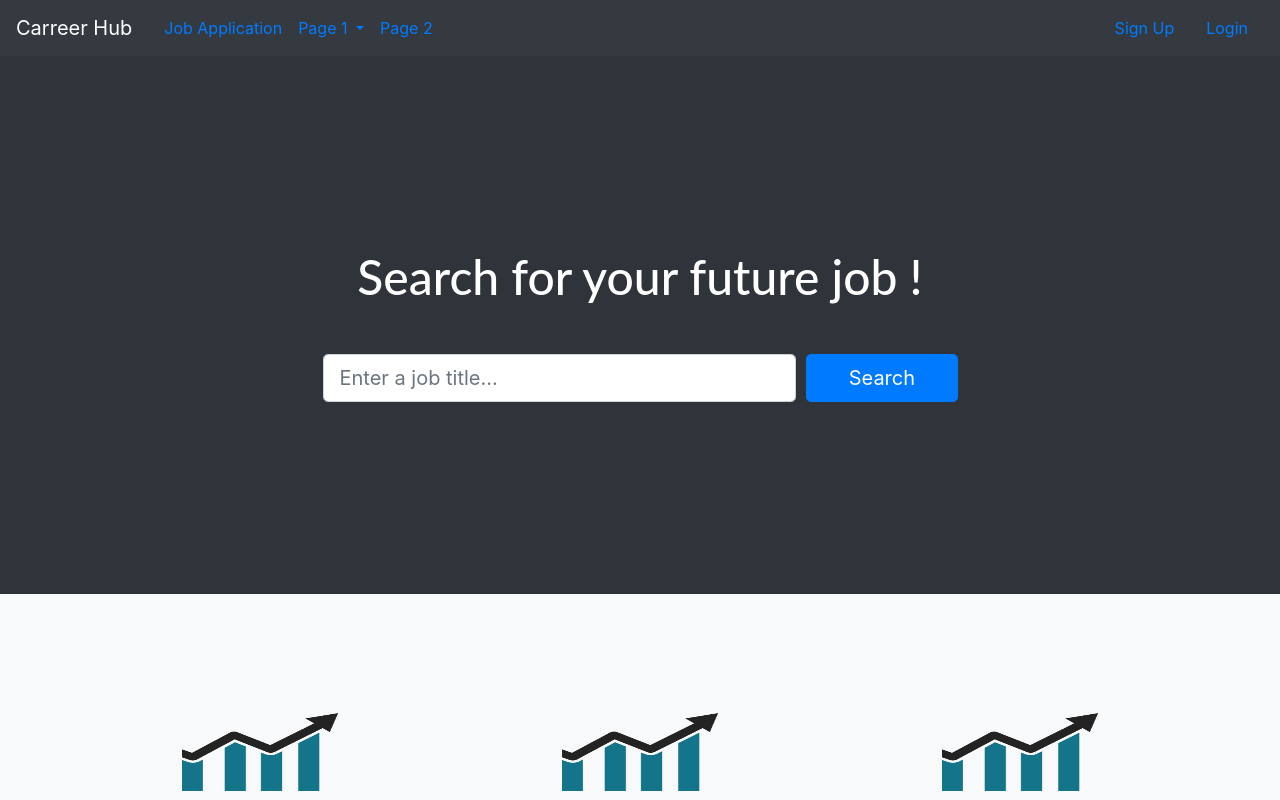
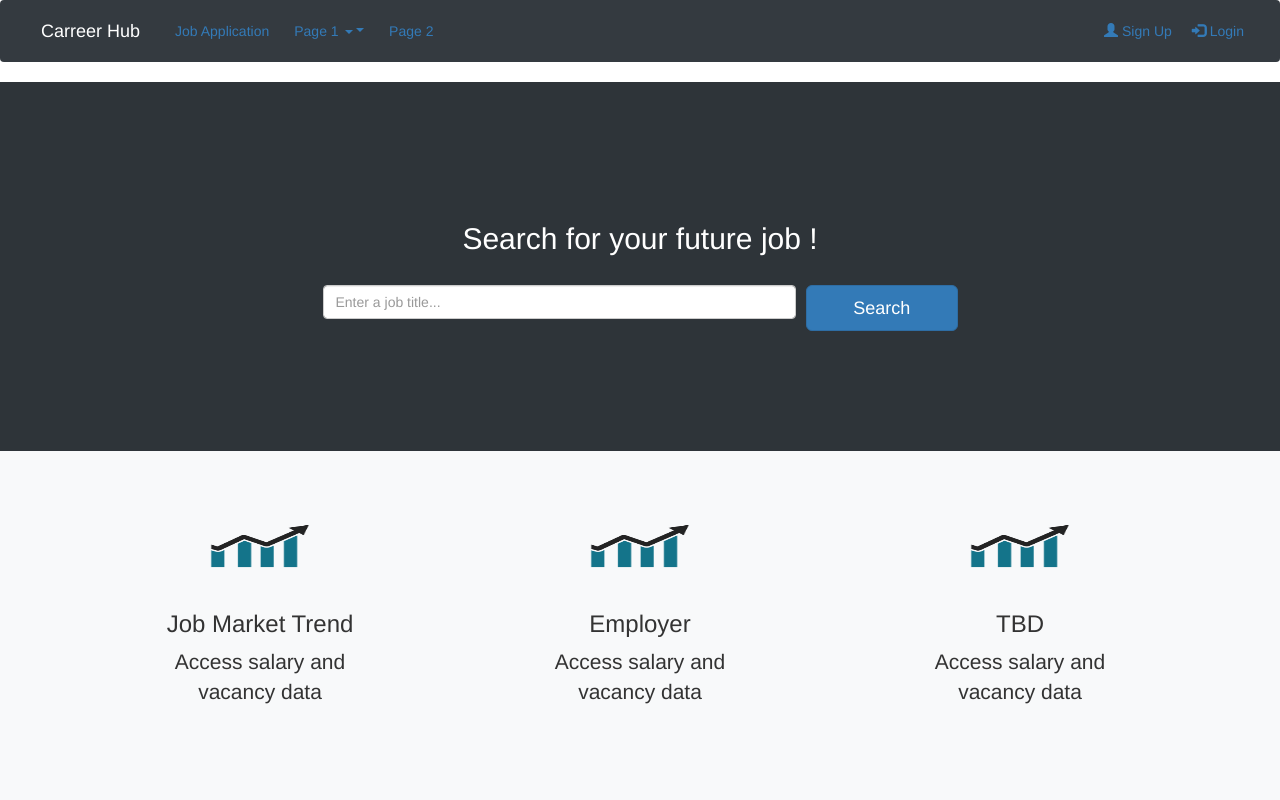
Before and after one commit to carlastjuste/job-hub, a React (Create React App) app: page / in a window 1280 px wide. Shown: the top 800 px of the page. Built offline with nearby package versions, Linux system fonts and the light colour scheme.

Commit message:
made changes to navbar

```diff
--- a/src/components/header.jsx
+++ b/src/components/header.jsx
@@ -9,6 +9,10 @@
     render() {
         return (
     <React.Fragment>
+           <link href="https://maxcdn.bootstrapcdn.com/bootstrap/3.3.7/css/bootstrap.min.css" rel="stylesheet"/>
+           {/* <link rel="stylesheet" href="https://maxcdn.bootstrapcdn.com/bootstrap/3.4.1/css/bootstrap.min.css"></link>
+  {/* <script src="https://ajax.googleapis.com/ajax/libs/jquery/3.5.1/jquery.min.js"></script> */}
+  {/* <script src="https://maxcdn.bootstrapcdn.com/bootstrap/3.4.1/js/bootstrap.min.js"/> */}
             <div className="Header">
         <nav className="navbar navbar-expand-lg navbar-dark bg-dark">
             <div className="navbar-collapse" id="navbarNav">
@@ -36,6 +40,7 @@
                 </nav>
             </div>
 
+
             </React.Fragment>
 
         );
```
